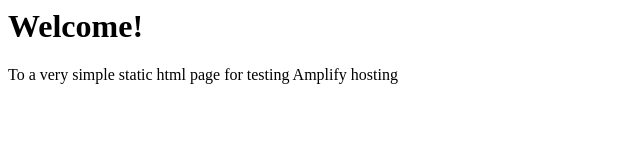
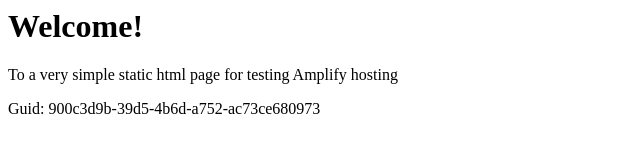
Before and after one commit to aws-aemilia-pdx/Github-PR-Commit-Integration-Test-DoNotTouch-GitHubAutoBuildCanaryTest-v1-gamma-us-west-2, a website: page src/index.html in a window 1280 px wide. Shown: the whole page, without its empty margins (0-640 px from the left). Drawn offline with Linux system fonts and the light colour scheme.

Commit message:
commit from integ tests

```diff
--- a/src/index.html
+++ b/src/index.html
@@ -1,3 +1,5 @@
+
+
 <html lang="en">
 
 <head>
@@ -10,6 +12,6 @@
 <body>
     <h1>Welcome!</h1>
     <p>To a very simple static html page for testing Amplify hosting</p>
-</body>
+    <p>Guid: 900c3d9b-39d5-4b6d-a752-ac73ce680973</p></body>
 
 </html>
```
